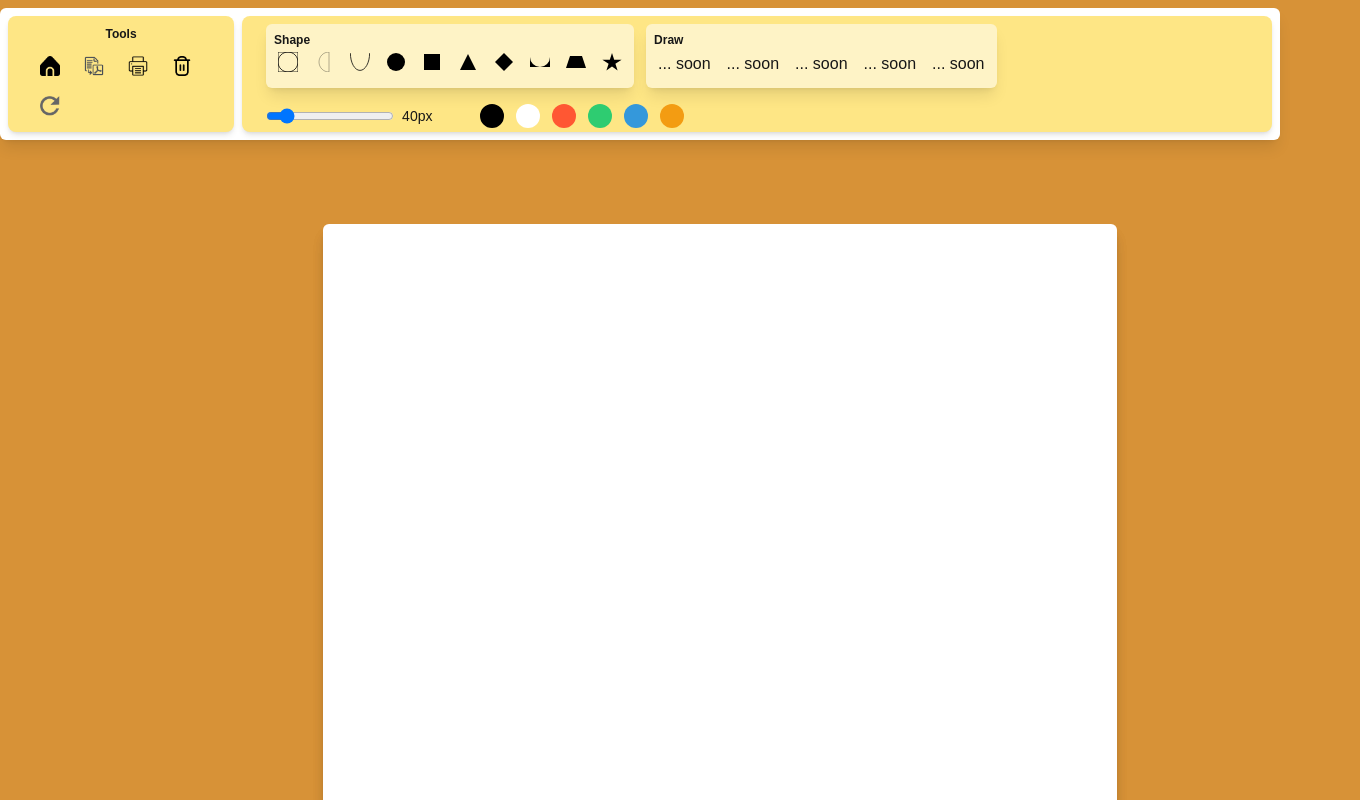
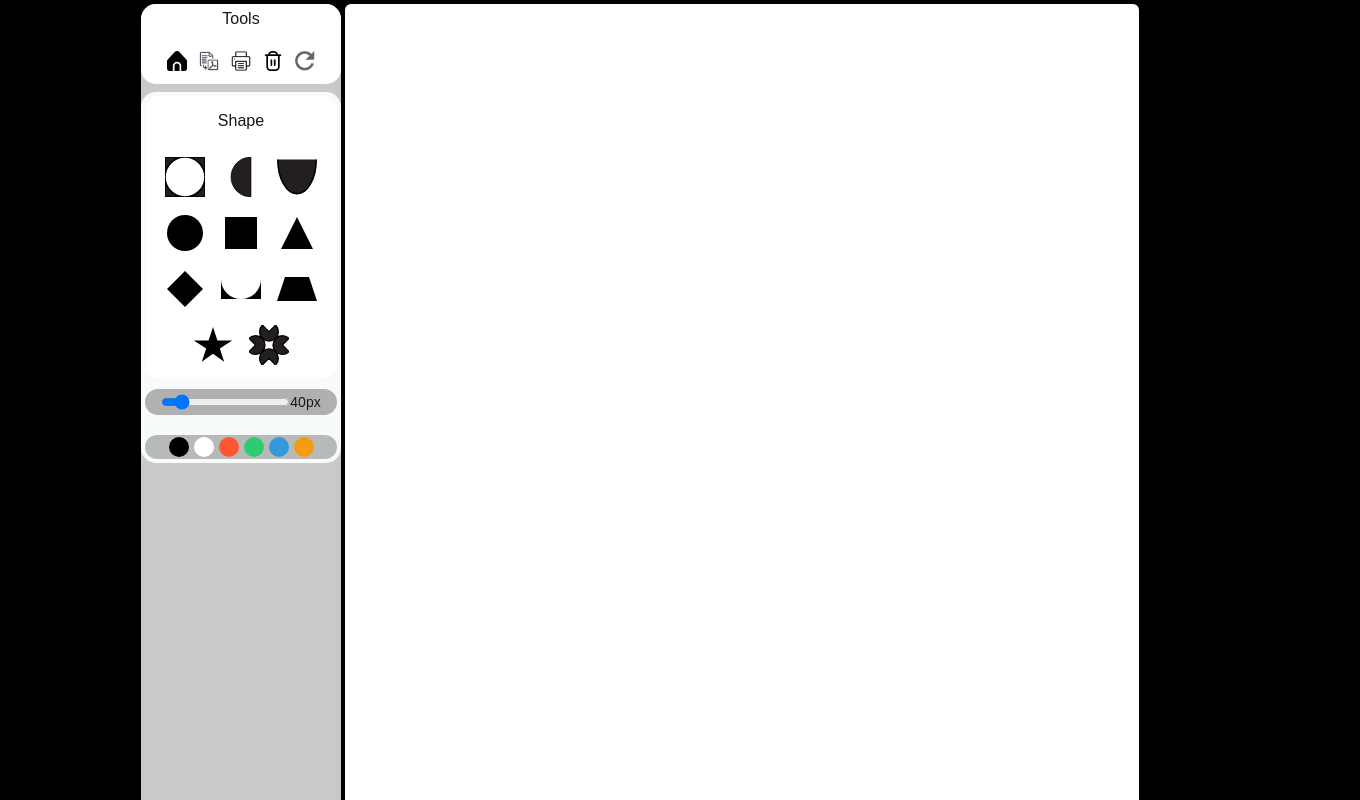
Before and after one commit to Zosiuc/grids-interactive-media, a Next.js app: page /artBoard in a window 1280 px wide. Shown: the top 800 px of the page, 1360 px wide, since content can reach past the window. Built offline with nearby package versions, Linux system fonts and the light colour scheme.

Commit message:
new-layout

```diff
--- a/app/artBoard/page.tsx
+++ b/app/artBoard/page.tsx
@@ -249,40 +249,40 @@ export default function ArtBoard() {
 
 
     return (
-        <main className="flex justify-center flex-wrap p-6 m-20 gap-20 w-full">
+        <main className="main-page">
 
             <nav
-                className="fixed top-2 w-full left-0 flex justify-center p-2  gap-2 z-200 rounded-md my-special shadow-lg">
+                className="navigation-bar">
                 <div
-                    className="flex flex-wrap flex-col  gap-2 justify-center items-center rounded-lg bg-amber-200 p-2 px-6 shadow-md hover:shadow-lg">
-                    <label className={'text-xs font-semibold'}>Tools</label>
+                    className="tools-section">
+                    <label className={'tools-title'}>Tools</label>
                     <div
-                        className={'flex flex-wrap flex-row min-w-20 gap-2'}>
+                        className={'tools-container'}>
 
                         <button
-                            className="flex text-sm items-center cursor-pointer hover:scale-108 hover:bg-gray-300 rounded-full p-2 h-8  hover:opacity-25"
+                            className="tools-button"
                             type="button"
                             onClick={() => redirect(".")}>
                             <Image src={homeIcon} alt={"home"} width={20} height={20}/>
                         </button>
                         <button
-                            className="print-button flex text-sm items-center cursor-pointer hover:scale-108 hover:bg-gray-300 rounded-full p-2 h-8  hover:opacity-25"
+                            className="tools-button"
                             type="button" onClick={handleDownloadPDF}>
                             <Image src={exportPdf} alt={"print"} width={20} height={20}/>
                         </button>
                         <button
-                            className="print-button flex text-sm items-center cursor-pointer hover:scale-108 hover:bg-gray-300 rounded-full p-2 h-8  hover:opacity-25"
+                            className="tools-button print-button"
                             type="button" onClick={handlePrint}>
                             <Image src={printIcon} alt={"print"} width={20} height={20}/>
                         </button>
                         <button
-                            className="flex text-sm items-center cursor-pointer hover:scale-108 hover:bg-gray-300 rounded-full p-2 h-8  hover:opacity-25"
+                            className="tools-button"
                             type="button"
                             onClick={handleClearAll}>
                             <Image src={resetIcon} alt={"reset"} width={20} height={20}/>
                         </button>
                         <button
-                            className="flex text-sm items-center cursor-pointer hover:scale-108 hover:bg-gray-300 rounded-full p-2 h-8  hover:opacity-25"
+                            className="tools-button"
                             type="button"
                             onClick={handleUnset}>
                             <Image src={terugIcon} alt={"unset"} width={20} height={20}/>
@@ -291,12 +291,12 @@ export default function ArtBoard() {
                 </div>
 
                 <div
-                    className="flex flex-wrap flex-row gap-5 justify-center items-center rounded-lg bg-amber-200 p-2 px-6 shadow-md hover:shadow-lg">
+                    className="drawing-tools">
                     <section
-                        className={"flex flex-row gap-3 w-full"}>
-                        <div className={"flex flex-col bg-amber-100 p-2  rounded-md shadow-lg"}>
-                            <label className={'text-xs font-semibold'}>Shape</label>
-                            <div className={'flex flex-wrap flex-row w-full gap-2'}>
+                        className={"shape-selection"}>
+                        <div className={"shape-container"}>
+                            <label className={'shape-title'}>Shape</label>
+                            <div className={'shape-items'}>
                                 {shapeOptions.map((option, index) => {
                                     const ShapeComponent = componentMap[option.componentKey];
                                     return (
@@ -313,17 +313,16 @@ export default function ArtBoard() {
                                                 key={index}
                                                 style={{fill: selectedColor, color: selectedColor}}
                                             >
-                                                <ShapeComponent width={20} height={20}/>
+                                                <ShapeComponent width={40} height={40}/>
                                             </div>
                                         </label>
                                     )
                                 })}
                             </div>
                         </div>
-                        <div className={"flex flex-col bg-amber-100 p-2  rounded-md shadow-lg"}>
-                            <label className={'text-xs font-semibold'}>Draw</label>
-                            <div className={" "}>
-                                <div className={'flex flex-wrap flex-row w-full gap-2'}>
+                        <div className={"draw-container"}>
+                            <label className={'draw-title'}>Draw</label>
+                                <div className={'draw-items'}>
                                     {drawOptions.map((option, index) => {
                                         return (
                                             <label key={option.id}
@@ -345,11 +344,9 @@ export default function ArtBoard() {
                                     })}
                                 </div>
                         </div>
-                        </div>
                     </section>
-
-                    <section className={"flex flex-row gap-12 w-full"}>
-                        <div className="flex  gap-2 h-4 items-center">
+                    <section className={"editor"}>
+                        <div className="size-container">
                             <input
                                 type="range"
                                 min={20}
@@ -360,15 +357,17 @@ export default function ArtBoard() {
                                     setSelectedSize(Number(e.target.value));
                                 }
                                 }
-                                className="w-32"
+                                className="size-range"
                             />
                             <span className="text-sm">{selectedSize}px</span>
                         </div>
-                        <div className="flex gap-3 h-4 items-center">
+                        <div className="colors-container">
+                            <div className="colors">
                                 {colorOptions.map((color) => (
+
                                     <button
                                         key={color}
-                                    className="w-6 h-6 rounded-full border-2"
+                                        className="color-button"
                                         style={{
                                             backgroundColor: color,
                                             borderColor: selectedColor === color ? 'black' : 'transparent'
@@ -377,13 +376,14 @@ export default function ArtBoard() {
                                     />
                                 ))}
                             </div>
+                        </div>
                     </section>
 
                 </div>
 
             </nav>
 
-            <section className="flex flex-col gap-2 mt-30 justify-center items-center rounded-md shadow-lg">
+            <section className="artboard">
 
                 <div id={"print-section"} className="page relative w-[794px] h-[1123px] bg-white overflow-clip rounded-md shadow-lg"
                      onClick={handleAddShape}>
--- a/app/globals.css
+++ b/app/globals.css
@@ -6,7 +6,7 @@
 
 
 :root {
-  --background: #d79237;
+  --background: #000000;
   --foreground: #171717;
   --my-color:rgb(255, 255, 255);
 
@@ -21,9 +21,9 @@
 
 @media (prefers-color-scheme: dark) {
   :root {
-    --background: #d79237;
-    --foreground: #ededed;
-    --my-color:rgb(255, 255, 255);
+    --background: #000000;
+    --foreground: #250b0b;
+    --my-color:rgb(45, 11, 11);
   }
 }
 @media print {
@@ -46,14 +46,159 @@
 }
 
 body {
+  display: flex;
   background: var(--background);
   color: var(--foreground);
+  justify-content: center;
   font-family: Arial, Helvetica, sans-serif;
-  main{
-    .my-special {
-        background-color: var(--my-color);
-        box-shadow: #100c0c;
+  width: 100vw;
+  .main-page{
+    display: flex;
+    flex-direction: row;
 
+    gap: 4px;
+    margin: 4px;
+    /* background-color: aquamarine; */
+    .navigation-bar{
+      display: flex;
+      flex-direction: column;
+      /* padding: px 0; */
+      gap: 8px;
+      background-color: #cacaca;
+      border-radius: 15px;
+      width: 200px;
+
+      .tools-section{
+        background-color: rgb(255, 255, 255);
+        display: flex;
+        flex-direction: column;
+        justify-content: start;
+        align-items: center;
+        border-radius: 15px;
+        gap: 20px;
+        height: 80px;
+        padding:3px 20px;
+
+        .tools-title{
+          display: flex;
+          /* padding: 3px; */
+          /* background-color: aliceblue; */
+
+        }
+        .tools-container{
+          display: flex;
+          gap: 12px;
+          flex-direction: row;
+          flex-wrap: wrap;
+
+          .tools-button:hover{
+            transition: 0.3s ;
+            transform: scale(1.3);
+          }
+
+
+        }
+      }
+      .drawing-tools{
+        display: flex;
+        flex-direction: column;
+        padding: 4px ;
+        border-radius: 15px;
+        background-color: rgb(247, 252, 250);
+        justify-items: center;
+        .shape-selection{
+          display: flex;
+          flex-direction: column;
+          border-radius: 15px;
+          background-color: rgb(255, 255, 255);
+          padding: 10px 0 ;
+
+          .shape-container{
+            display: flex;
+            flex-direction: column;
+            border-radius: 15px;
+            gap: 10px;
+            .shape-title{
+              display: flex;
+              justify-content: center;
+              padding-top: 3px;
+
+
+            }
+            .shape-items{
+              display: flex;
+              flex-direction: row;
+              flex-wrap: wrap;
+              gap: 8px;
+              padding-top: 10px;
+              justify-content: center;
+
+
+            }
+
+          }
+          .draw-container{
+            display: none;
+            .draw-title{
+              .draw-items{
+
+              }
+            }
+          }
+
+        }
+        .editor{
+          display: flex;
+          flex-direction: column;
+          gap: 20px;
+          .size-container{
+            background-color: rgb(176, 176, 176);
+            display: flex;
+            justify-content: center;
+            padding: 3px;
+            border-radius: 15px;
+            margin-top: 10px;
+
+          }
+          .colors-container{
+            display: flex;
+            flex-direction: column;
+            .colors{
+              display: flex;
+              flex-direction: row;
+              flex-wrap: wrap;
+              justify-content: center;
+              align-items: center;
+              padding: 2px;
+              background-color: rgba(123, 124, 124, 0.507);
+              border-radius: 15px;
+              gap: 5px;
+
+              .color-button{
+                display: flex;
+                /* background-color: #26a441; */
+                width: 20px;
+                height: 20px;
+                border-radius: 15px;
+
+
+              }
+
+            }
+        }
+
+        }
+
+      }
+    }
+    .artboard{
+      width: auto;
     }
   }
+
+
+
+
+
+
 }
```
Also changed, not shown: app/shapes/Shapes.ts (+5 -2 lines), app/artBoard/util/colors.ts (line endings or trailing spaces), app/shapes/SVG/Flower.svg (added), app/shapes/SVG/Puzzelstukje.svg (renamed from app/shapes/SVG/ Puzzelstukje.svg). Lines whose indentation alone changed are shown as unchanged.
